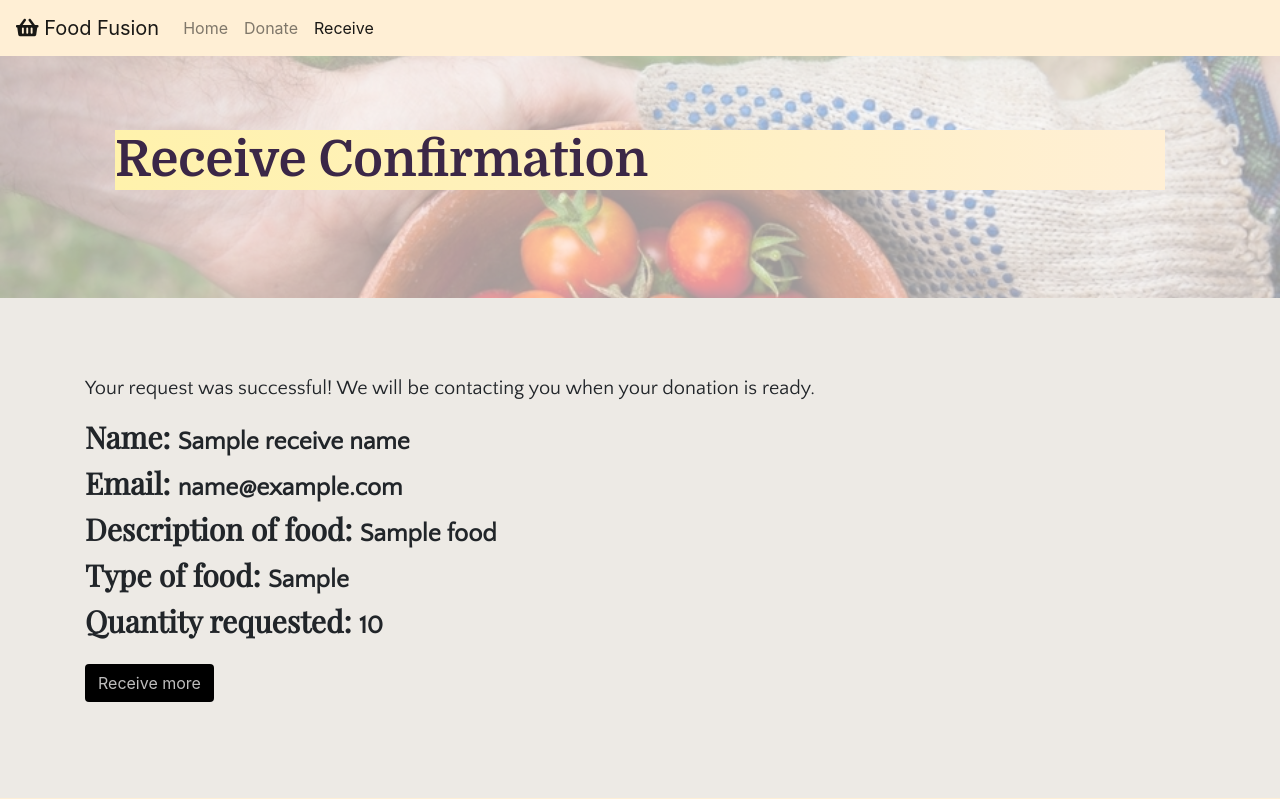
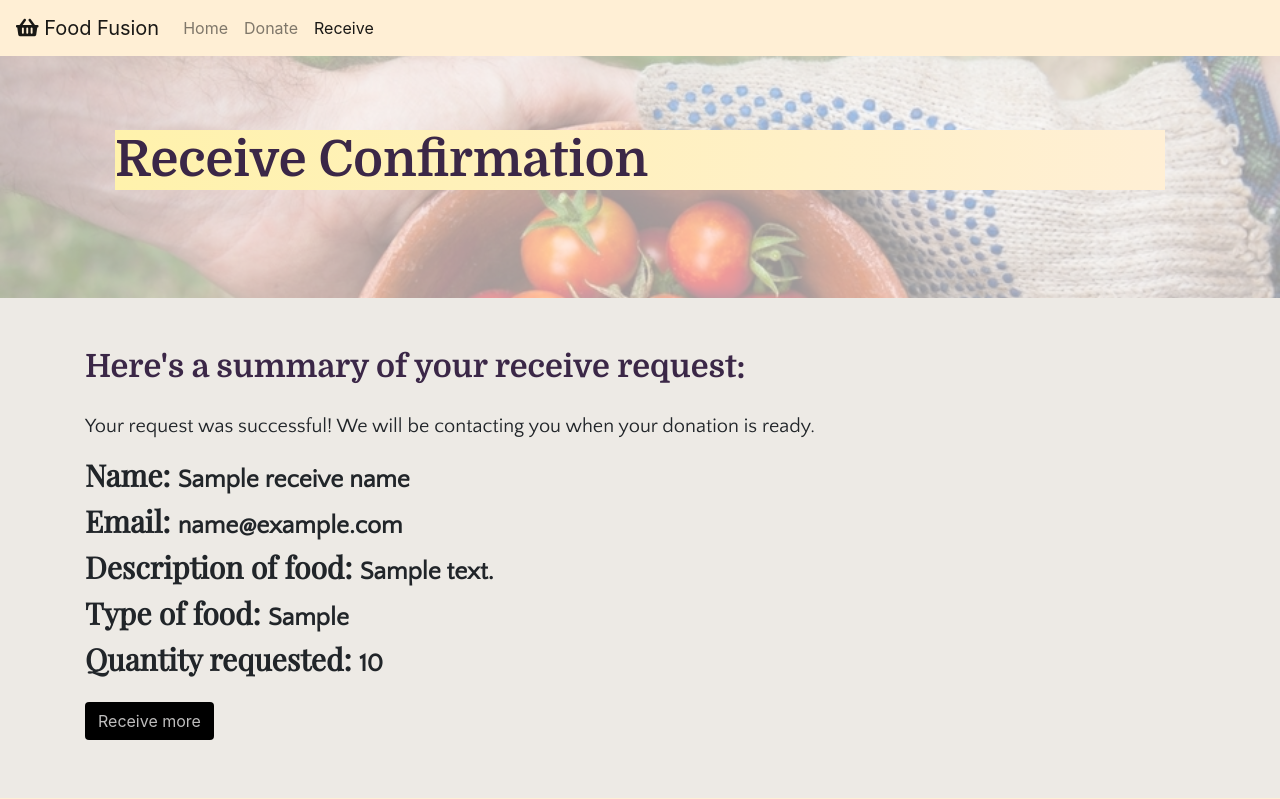
Before and after one commit to stephanieyen/Food-share, a Flask app: template templates/receive-confirmation.html in a window 1280 px wide. Shown: the top 799 px of the page. Run offline with Flask 2, Linux system fonts and the light colour scheme; the template is opened without the code that fills it: most values are stand-ins (such as "Sample title", 1, 10 or a date in 2020); some libraries are stand-ins or nearby versions.

Commit message:
refactored code, added comments to make meaning more clear, and renamed message.html to check-availability.html

```diff
--- a/app.py
+++ b/app.py
@@ -24,11 +24,11 @@ app.config['MONGO_URI'] = f'mongodb+srv://{user}:{pw}@cluster0.ovdqf.mongodb.net
 mongo = PyMongo(app)
 
 # -- Routes section --
+
 # INDEX
 
 @app.route('/')
 @app.route('/index')
-
 def index():
     return render_template('index.html', time = datetime.now())
 
@@ -36,153 +36,143 @@ def index():
 # CONNECT TO DB, ADD DATA
 
 @app.route('/donate', methods = ["GET", "POST"])
-
 def donate():
     if request.method == "GET":
         return render_template('donate.html', time=datetime.now())
     else:
-        # this is storing the data from the form
+        # store the data from the donate form so we can add it to mongodb
         name = request.form['name']
         city = request.form['city'].lower()
-        # print(city)
         description = request.form['description']
         typeoffood = request.form['type']
         email = request.form['email']
         quantity = request.form['quantity']
-        # this is connecting to mongodb
+        # connect to the donate collection in mongodb
         donate = mongo.db.donate
-        # insert new data
+        # insert new data to the donate collection
         donate.insert({'name': name, 'city': city, 'description': description, 'type': typeoffood, 'email': email, 'quantity': quantity})
-        # return a message to the user
+        # display the Confirmation page
         return render_template('confirmation.html', time=datetime.now())
+
 @app.route('/receive', methods = ["GET", "POST"])
-
 def receive():
     if request.method == "GET":
         return render_template('receive.html', time=datetime.now())
     else:
-        # this is storing the data from the form
+        # store the data from the receive form so we can query it from mongodb
         name = request.form['name']
         city = request.form['city'].lower()
-        # print(city)
         typeoffood = request.form['type']
         email = request.form['email']
-        # this is connecting to mongodb
+        # connect to the donate collection in mongodb
         donate = mongo.db.donate
-        donateView = list(donate.find({'city': city, 'type': typeoffood})) # sort?
-        if len(donateView) > 0:
+        # show donated foods if it matches the receiver's city and type of food
+        donateview = list(donate.find({'city': city, 'type': typeoffood}))
+        sorted_donateview = sorted(donateview, key=lambda k: k['description']) # sort by description
+        if len(donateview) > 0:
+            # connect to the receive collection in mongodb
             receive = mongo.db.receive
+            # insert new data to the receive collection
             receive_id = receive.insert({'name': name, 'city': city, 'type': typeoffood, 'email': email})
-            # print(receive_id)
-            message = "You got some results!"
-            return render_template('receive.html', time=datetime.now(), donateView=donateView, message=message, receive_id = receive_id)
+            # display success message and matching donations
+            num_results = len(donateview)
+            message = f"You got {num_results} results!"
+            return render_template('receive.html', time=datetime.now(), donateview=sorted_donateview, message=message, receive_id=receive_id)
         else:
+            # display failure message
             message = "Sorry, we couldn't find any results."
-            return render_template('receive.html', time=datetime.now(), donateView=donateView, message=message)
-        # print(donateView)
+            return render_template('receive.html', time=datetime.now(), donateview=sorted_donateview, message=message)
+
+@app.route('/check_availability/<id>/<receive_id>', methods = ["GET", "POST"])
+# this route is accessed after the user clicks "See availability" on a certain donation on the Receive page
+def check_availability(id, receive_id):
+    if request.method == "GET":
+        # connect to the donate collection in mongodb
+        donate = mongo.db.donate
+        # use donate ID to find the specific donation that the receiver clicks on
+        identity = ObjectId(str(id))
+        donateview = list(donate.find({"_id": identity}))
+        # store the data from the donate form so we can display it
+        name = donateview[0]["name"]
+        email = donateview[0]["email"]
+        description = donateview[0]["description"]
+        typeoffood = donateview[0]["type"]
+        quantity = donateview[0]["quantity"]
+        return render_template('check-availability.html', time=datetime.now(), name=name, email=email, description=description, typeoffood=typeoffood, quantity=quantity,
+                                                          id=identity, receive_id=receive_id)
+
+@app.route('/move_food/<id>/<receive_id>', methods = ["GET", "POST"])
+# this route is accessed after the user clicks "Submit" on the Check Availability page
+def move_food(id, receive_id):
+    # connect to the donate collection in mongodb
+    donate = mongo.db.donate
+    # use donate ID to find the specific donation that the receiver clicks on
+    identity = ObjectId(str(id))
+    donateview = list(donate.find({"_id": identity}))
+    # store the data from the donate form
+    name = donateview[0]["name"]
+    email = donateview[0]["email"]
+    description = donateview[0]["description"]
+    typeoffood = donateview[0]["type"]
+    quantity = donateview[0]["quantity"]
+    if request.method == "GET":
+        # display the Check Availability page
+        return render_template('check-availability.html', time=datetime.now(), name=name, email=email, description=description, typeoffood=typeoffood, quantity=quantity,
+                                                          id=identity, receive_id=receive_id)
+    else:
+        # use receive ID to add the receiver's requested quantity to their document in mongodb
+        receive_identity = ObjectId(str(receive_id))
+        user_quantity = request.form['quantity']
+        # compare the receiver's requested quantity with the quantity that's already in the donate collection
+        remaining_quantity = int(quantity) - int(user_quantity)
+        if remaining_quantity >= 0:
+            # connect to the receive collection in mongodb
+            receive = mongo.db.receive
+            # update the receiver's document with their requested quantity
+            receive.update({'_id': receive_identity}, {"$set": {'quantity': user_quantity}})
+            # store the receiver's data so we can display it
+            searchreceive = list(receive.find({"_id": receive_identity}))
+            receive_name = searchreceive[0]["name"]
+            receive_email = searchreceive[0]["email"]
+            receive_city = searchreceive[0]["city"]
+            receive_type = searchreceive[0]["type"]
+            receive_quantity = searchreceive[0]["quantity"]
+            if remaining_quantity > 0:
+                # if remaining quantity is > 0, update the document in the donate collection
+                donate.update({'_id': identity}, {"$set": {'quantity': str(remaining_quantity)}})
+                # display the Receive Confirmation page
+                return render_template('receive-confirmation.html', time=datetime.now(), description=description, receive_name=receive_name, receive_email=receive_email, receive_city=receive_city, receive_type=receive_type, receive_quantity=receive_quantity)
+            else:
+                # if remaining quantity equals 0, remove the document from the donate collection
+                donate.remove({"_id": identity})
+                # display the Receive Confirmation page
+                return render_template('receive-confirmation.html', time=datetime.now(), description=description, receive_name=receive_name, receive_email=receive_email, receive_city=receive_city, receive_type=receive_type, receive_quantity=receive_quantity)
+        else:
+            # if remaining quantity is < 0, show donate quantity
+            donate_quantity = donateview[0]["quantity"]
+            # display the Receive Failure page
+            return render_template('receive-fail.html', time=datetime.now(), donate_quantity = donate_quantity)
+
+# TESTING
 
 @app.route('/deleteall')
 def deleteall():
+    # receive collection
     receive = mongo.db.receive
-    view = receive.find({})
+    receiveview = receive.find({})
     receive.remove({})
+    # donate collection
     donate = mongo.db.donate
-    view2 = donate.find({})
+    donateview = donate.find({})
     donate.remove({})
+    # confirmation message
     return "You deleted everything"
 
-@app.route('/check_availability/<id>/<receive_id>', methods = ["GET", "POST"])
-def check_availability(id, receive_id):
-    if request.method == "GET":
-        # this is storing the data from the form
-        donate = mongo.db.donate
-        identity = ObjectId(str(id))
-        # print(identity)
-        donateview = list(donate.find({"_id": identity}))
-        # print(donateview)
-        quantity = donateview[0]["quantity"]
-        food = donateview[0]["description"]
-        kind = donateview[0]["type"]
-        name = donateview[0]["name"]
-        email = donateview[0]["email"]
-        # print(quantity)
-        return render_template('message.html', time=datetime.now(), quantity = quantity, food = food, kind = kind, name = name, email = email, id = identity, receive_id = receive_id)
-
-@app.route('/move_food/<id>/<receive_id>', methods = ["GET", "POST"])
-def move_food(id, receive_id):
-    if request.method == "GET":
-        donate = mongo.db.donate
-        identity = ObjectId(str(id))
-        # print(identity)
-        donateview = list(donate.find({"_id": identity}))
-        # print(donateview)
-        quantity = donateview[0]["quantity"]
-        food = donateview[0]["description"]
-        kind = donateview[0]["type"]
-        name = donateview[0]["name"]
-        email = donateview[0]["email"]
-        # print(quantity)
-        return render_template('message.html', time=datetime.now(), quantity = quantity, food = food, kind = kind, name = name, email = email, id = identity, receive_id = receive_id)
-    else:
-        # get the user quantity from form
-        user_quantity = request.form['quantity']
-        # connect with database and query the database and store variables "89-98"
-        donate = mongo.db.donate
-        identity = ObjectId(str(id))
-        receive_identity = ObjectId(str(receive_id))
-        donateview = list(donate.find({"_id": identity}))
-        quantity = donateview[0]["quantity"]
-        kind = donateview[0]["type"]
-        # subtraction = subtract user_quantity from quantity
-        remaining = int(quantity) - int(user_quantity)
-        # print(remaining)
-        # compare it with the quantity that's already in the database
-        if remaining > 0:
-            # insert new data
-            receive = mongo.db.receive
-            # receive.insert({'quantity': quantity})
-            receive.update({'_id': receive_identity}, {"$set": {'quantity': user_quantity}})
-            searchreceive = list(receive.find({"_id": receive_identity}))
-            receive_name = searchreceive[0]["name"]
-            receive_city = searchreceive[0]["city"]
-            receive_type = searchreceive[0]["type"]
-            receive_email = searchreceive[0]["email"]
-            receive_quantity = searchreceive[0]["quantity"]
-            for item in searchreceive:
-                print(item)
-            donate.update({'_id': identity}, {"$set": {'quantity': str(remaining)}})
-            # donate = mongo.db.donate
-            donateview = list(donate.find({"_id": identity}))
-            quantity = donateview[0]["quantity"]
-            food = donateview[0]["description"]
-            kind = donateview[0]["type"]
-            name = donateview[0]["name"]
-            email = donateview[0]["email"]
-            message = "Here's a summary of your receive request: "
-            return render_template('receive-confirmation.html', time=datetime.now(), quantity = quantity, food = food, kind = kind, name = name, email = email, identity = identity,
-                receive_name = receive_name, receive_city = receive_city, receive_type = receive_type, receive_email = receive_email, receive_quantity = receive_quantity, message=message)
-        elif remaining == 0:
-            # insert new data
-            receive = mongo.db.receive
-            receive.update({'_id': receive_identity}, {"$set": {'quantity': user_quantity}})
-            searchreceive = list(receive.find({"_id": receive_identity}))
-            receive_name = searchreceive[0]["name"]
-            receive_city = searchreceive[0]["city"]
-            receive_type = searchreceive[0]["type"]
-            receive_email = searchreceive[0]["email"]
-            receive_quantity = searchreceive[0]["quantity"]
-            donate = mongo.db.donate
-            donateview = list(donate.find({"_id": identity}))
-            food = donateview[0]["description"]
-            donate.remove({"_id": identity})
-            message = "Here's a summary of your receive request: "
-            return render_template('receive-confirmation.html', time=datetime.now(), food=food, receive_name = receive_name, receive_city = receive_city, receive_type = receive_type, receive_email = receive_email, receive_quantity = receive_quantity, message=message)
-        else:
-            # Show donate quantity
-            donate = mongo.db.donate
-            donateview = list(donate.find({"_id": identity}))
-            donate_quantity = donateview[0]["quantity"]
-            return render_template('receive-fail.html', time=datetime.now(), donate_quantity = donate_quantity)
-        # if subtraction is negative then say "we don't have enough"
-        # else do the subtraction and save it to the database
-        # return "page in progress"
+@app.route('/deletereceive')
+def deletereceive():
+    # receive collection
+    receive = mongo.db.receive
+    receiveview = receive.find({})
+    receive.remove({})
+    # confirmation message
+    return "You deleted everything in the receive collection"
--- a/templates/message.html
+++ b/templates/check-availability.html
@@ -43,8 +43,8 @@
             <h2 class="page-section-heading">Info about this donation:</h2>
             <h3>Name of donor: <span class="detail">{{name}}</detail></h3>
             <h3>Email of donor: <span class="detail">{{email}}</detail></h3>
-            <h3>Description of food: <span class="detail">{{food}}</detail></h3>
-            <h3>Type of food: <span class="detail">{{kind}}</detail></h3>
+            <h3>Description of food: <span class="detail">{{description}}</detail></h3>
+            <h3>Type of food: <span class="detail">{{typeoffood}}</detail></h3>
             <h3>Quantity left: <span class="detail">{{quantity}}</detail></h3>
             <form method="POST" action="/move_food/{{id}}/{{receive_id}}">
                 <div class="form-group" id="check-availability-form">
--- a/templates/receive-confirmation.html
+++ b/templates/receive-confirmation.html
@@ -40,11 +40,11 @@
 
     <section class="page-section" id="receive-confirmation-section">
         <div class="container">
-            <h2 class="page-section-heading">{{message}}</h2>
+            <h2 class="page-section-heading">Here's a summary of your receive request: </h2>
             <p>Your request was successful! We will be contacting you when your donation is ready.</p>
             <h3>Name: <span class="detail">{{receive_name}}</detail></h3>
             <h3>Email: <span class="detail">{{receive_email}}</detail></h3>
-            <h3>Description of food: <span class="detail">{{food}}</detail></h3>
+            <h3>Description of food: <span class="detail">{{description}}</detail></h3>
             <h3>Type of food: <span class="detail">{{receive_type}}</detail></h3>
             <h3>Quantity requested: <span class="detail">{{receive_quantity}}</detail></h3>
             <a href="/receive"><button type="button" class="btn btn-custom">Receive more</button></a>
--- a/templates/receive.html
+++ b/templates/receive.html
@@ -69,10 +69,10 @@
             </form>
         </div>
         <!-- Show results after submission -->
-        <div class="container" id="donateView">
+        <div class="container">
             <p>{{message}}</p>
             <div class="row">
-                {% for donation in donateView %}
+                {% for donation in donateview %}
                 <div class="card-deck col-sm-4 mb-3">
                     <div class="card flex-fill">
                         <div class="card-body">
```
